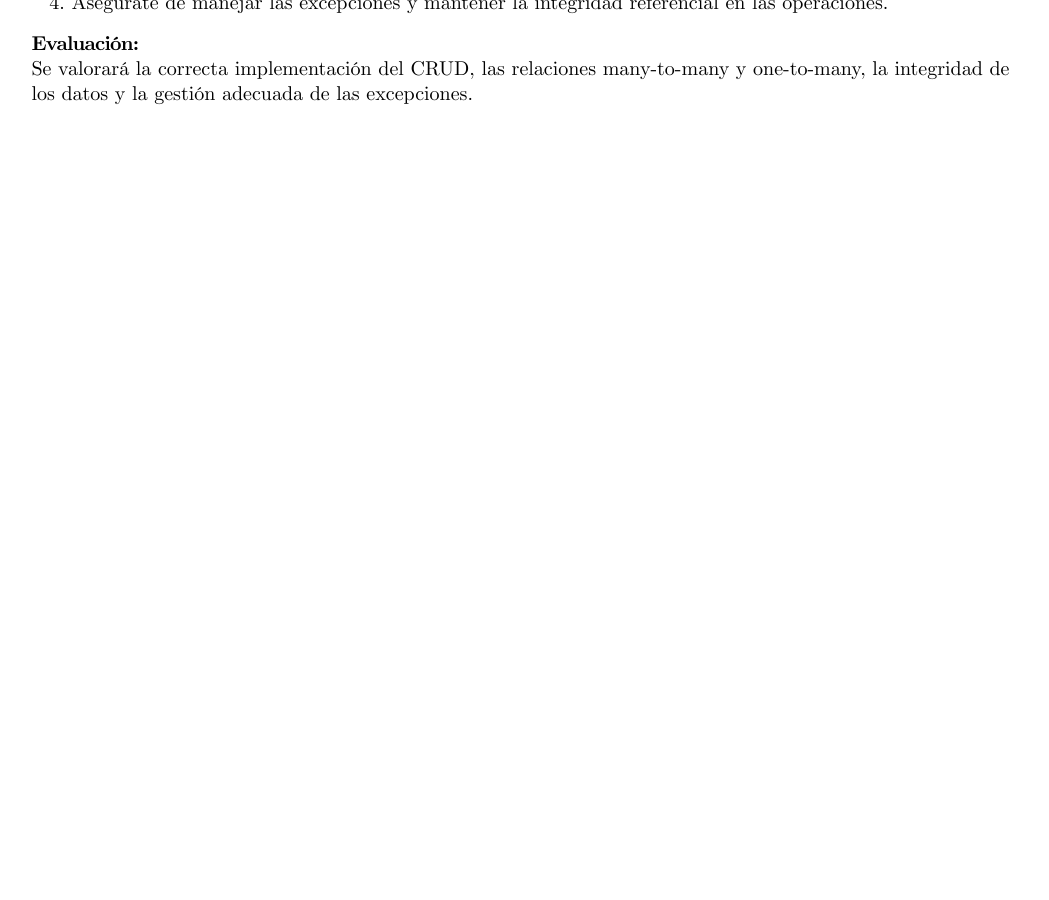
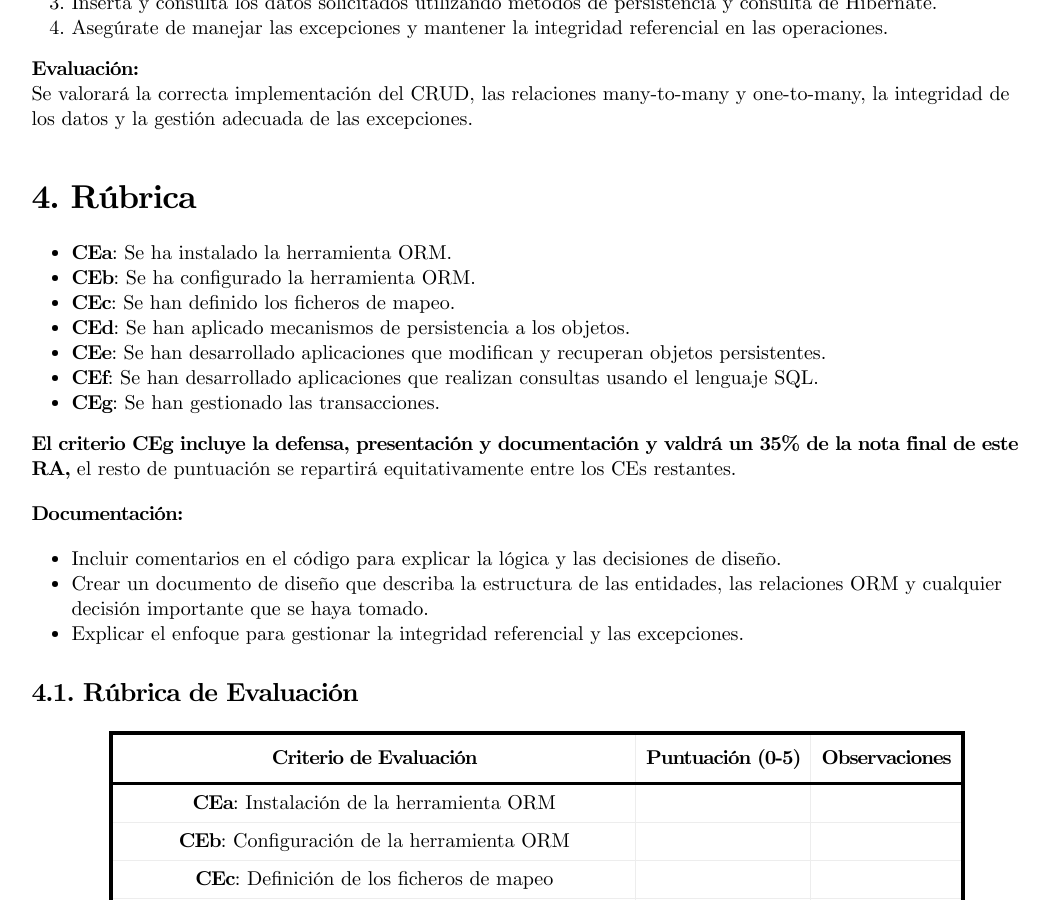
Before and after one commit to TeoRojas/teorojas.github.io, a Jekyll site: the page built from acceso-a-datos/UD03-ejercicios-finales.md, in a window 1280 px wide and 900 px high, scrolled down 3617 px. Shown: the whole window, without its empty margins (103-1152 px from the left). Built offline with Jekyll 4.4.1, drawn with Linux system fonts in a browser that asks for light colours; nearby versions of some CDN libraries; before the commit the page ends 4022 px from its top, so only the background shows below that; some of the changed text lies outside the part shown.

Commit message:
ADD.UD03 -> 'Rúbrica' Added

```diff
--- a/acceso-a-datos/UD03-ejercicios-finales.md
+++ b/acceso-a-datos/UD03-ejercicios-finales.md
@@ -12,6 +12,7 @@ abstract:
 1. [Ejercicio Práctico 1: Gestión de Estudiantes, Cursos y Notas](#ejercicio-práctico-1-gestión-de-estudiantes-cursos-y-notas)
 2. [Ejercicio Práctico 2: Gestión de Empresas, Departamentos y Empleados](#ejercicio-práctico-2-gestión-de-empresas-departamentos-y-empleados)
 3. [Ejercicio Práctico 3: Gestión de Proyectos, Participantes y Tareas](#ejercicio-práctico-3-gestión-de-proyectos-participantes-y-tareas)
+4. [Rúbrica](#4-rúbrica)
 
 ---
 
@@ -123,3 +124,47 @@ Desarrollar una aplicación Java que gestione proyectos, los participantes que t
 
 **Evaluación:**
 Se valorará la correcta implementación del CRUD, las relaciones many-to-many y one-to-many, la integridad de los datos y la gestión adecuada de las excepciones.
+
+# 4. Rúbrica
+
+- **CEa**: Se ha instalado la herramienta ORM.
+- **CEb**: Se ha configurado la herramienta ORM.
+- **CEc**: Se han definido los ficheros de mapeo.
+- **CEd**: Se han aplicado mecanismos de persistencia a los objetos.
+- **CEe**: Se han desarrollado aplicaciones que modifican y recuperan objetos persistentes.
+- **CEf**: Se han desarrollado aplicaciones que realizan consultas usando el lenguaje SQL.
+- **CEg**: Se han gestionado las transacciones.
+
+**El criterio CEg incluye la defensa, presentación y documentación y valdrá un 35% de la nota final de este RA,** el resto de puntuación se repartirá equitativamente entre los CEs restantes.
+
+**Documentación:**
+- Incluir comentarios en el código para explicar la lógica y las decisiones de diseño.
+- Crear un documento de diseño que describa la estructura de las entidades, las relaciones ORM y cualquier decisión importante que se haya tomado.
+- Explicar el enfoque para gestionar la integridad referencial y las excepciones.
+
+## 4.1. Rúbrica de Evaluación
+
+| Criterio de Evaluación       | Puntuación (0-5) | Observaciones |
+|------------------------------|-------------------|---------------|
+| **CEa**: Instalación de la herramienta ORM |                   |               |
+| **CEb**: Configuración de la herramienta ORM |                   |               |
+| **CEc**: Definición de los ficheros de mapeo |                   |               |
+| **CEd**: Persistencia de objetos |                   |               |
+| **CEe**: Modificación y recuperación de objetos persistentes |                   |               |
+| **CEf**: Consultas con SQL |                   |               |
+| **CEg**: Gestión de transacciones y presentación |                   |               |
+
+**Total: /40 puntos**
+
+## 4.2. Notas para la Defensa
+
+- Cada alumno deberá presentar su trabajo, explicando:
+  - La estructura de las entidades y las relaciones ORM.
+  - La funcionalidad implementada (CRUD, consultas, transacciones).
+  - Las decisiones de diseño relacionadas con la persistencia y la gestión de excepciones.
+- Se evaluará la claridad y organización de la presentación, así como la capacidad para responder preguntas y defender su enfoque.
+
+## 4.3. Instrucciones Adicionales
+
+- Los estudiantes deben entregar su código fuente y la documentación en PDF de **un solo ejercicio** en la tarea de Moodle habilitada a tal efecto.
+- La defensa del ejercicio tendrá lugar en clase, donde cada alumno dispondrá de 5 minutos para presentar su trabajo y 5 minutos aproximadamente para responder preguntas.
```
